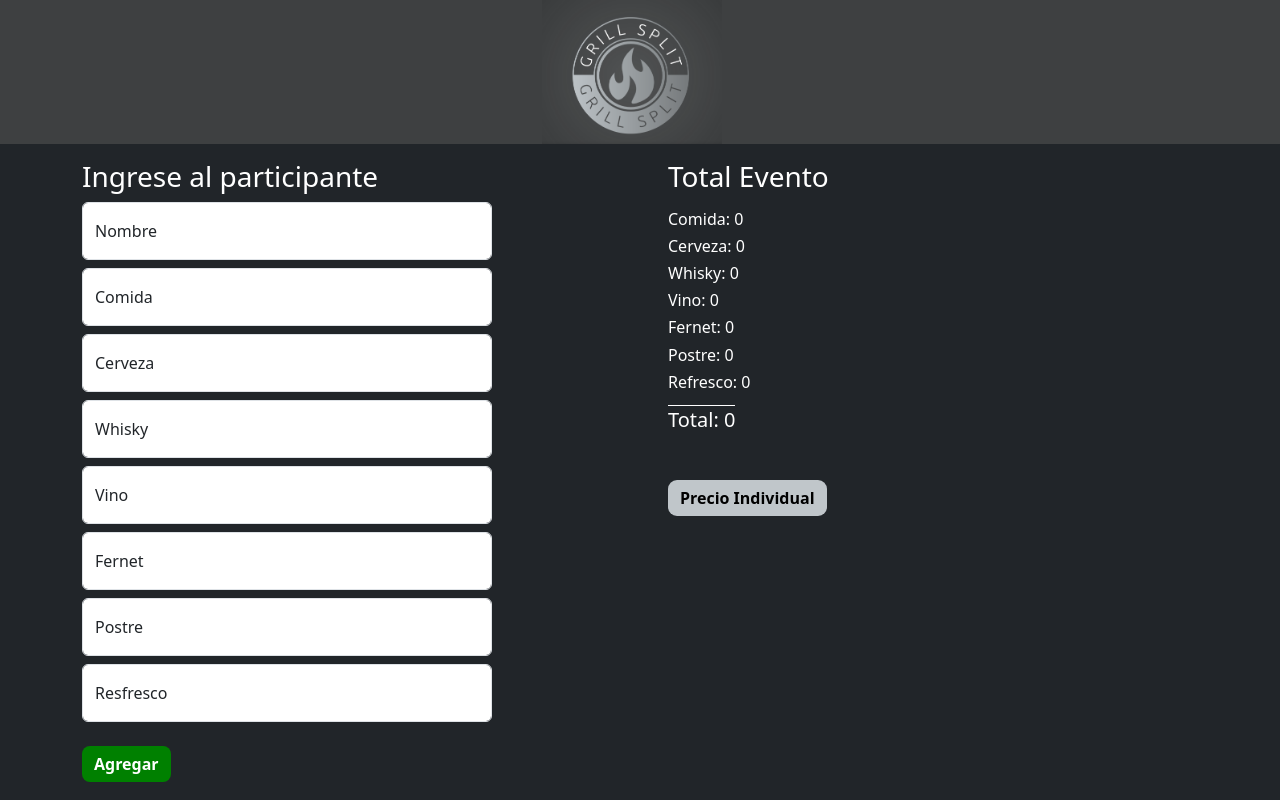
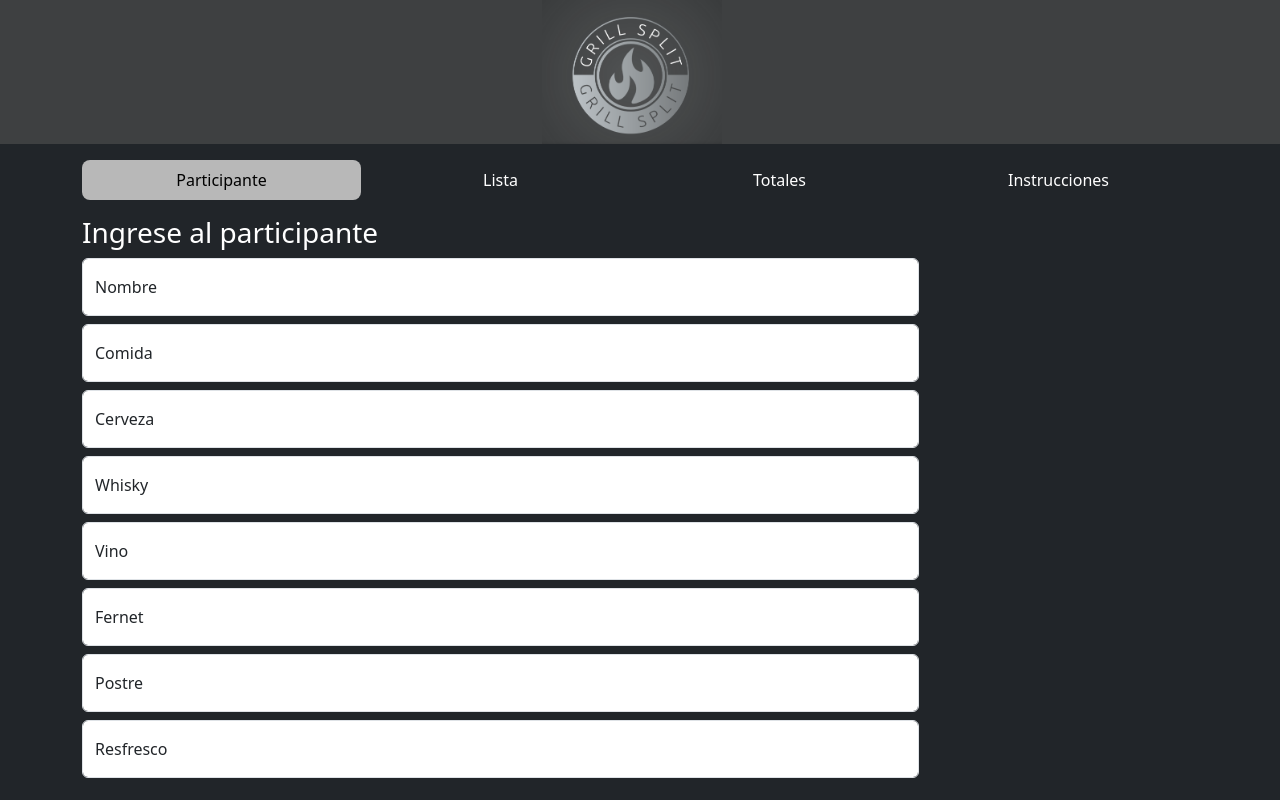
Before and after one commit to GabrielLaborda/Grill-Split, a React (Vite) app: page / in a window 1280 px wide. Shown: the top 800 px of the page. Built offline with nearby package versions, Linux system fonts and the light colour scheme.

Commit message:
Agregando Tabs e Instrucciones

```diff
--- a/package.json
+++ b/package.json
@@ -10,7 +10,9 @@
     "preview": "vite preview"
   },
   "dependencies": {
+    "bootstrap": "^5.3.2",
     "react": "^18.2.0",
+    "react-bootstrap": "^2.10.0",
     "react-dom": "^18.2.0",
     "uuid": "^9.0.1"
   },
--- a/src/App.jsx
+++ b/src/App.jsx
@@ -5,7 +5,11 @@ import TableGuests from './components/TableGuests';
 import NavBar from './components/NavBar';
 import Footer from './components/Footer';
 import IndividualAmount from './components/IndividualAmount';
+import Instruction from './components/Instruction';
 import { v4 as uuidv4 } from 'uuid';
+import Tab from 'react-bootstrap/Tab';
+import Tabs from 'react-bootstrap/Tabs';
+import "./app.css"
 
 function App() {
   const [totalFood, setTotalFood] = useState(0);
@@ -26,7 +30,7 @@ function App() {
 
 
   const calculateResults = () => {
-   // Calcular los checkbox que estan marcados.
+   // Calcular la cantidad de checkbox que estan marcados por columna.
     let countFood = 0;
     let countBeer = 0;
     let countWhisky = 0;
@@ -45,7 +49,7 @@ function App() {
       countSoda += guest.checkboxSoda ? 1 : 0;
     });
 
-      //Actualizar el estado de Costo individuales
+      //Actualizar el estado de Costos Individuales
       setFoodPerGuest(countFood!==0?(totalFood / countFood).toFixed(0):0);
       setBeerPerGuest(countBeer!==0?(totalBeer / countBeer).toFixed(0):0);
       setWhiskyPerGuest(countWhisky!==0?(totalWhisky / countWhisky).toFixed(0):0);
@@ -99,7 +103,7 @@ function App() {
     setTotalDessert(newTotalDessert);
     setTotalSoda(newTotalSoda);
 
-    // Creamos un objeto con los datos del participante
+    // Objeto con los datos del participante
     const guest = {
       id: uuidv4(),
       name: guestData.name,
@@ -157,7 +161,7 @@ function App() {
   setTotalDessert(dessertUpdate);
   setTotalSoda(sodaUpdate);
 
-  // Actualizar el estado
+  // Actualizamos el estado
   setGuests(updatedGuests);
 };
 
@@ -171,10 +175,27 @@ function App() {
     <NavBar />
     <div className='bg-dark text-white pt-3'>
       <div className="container">
-        <div className="row">
-          <GuestForm onSubmit={handleSubmit}/>
-          <div className="col">
+        <Tabs defaultActiveKey="form"
+             variant='pills'
+              className="mb-3  mx-auto "
+              justify>
+          <Tab eventKey="form" title="Participante">
+            <GuestForm onSubmit={handleSubmit}/>
+          </Tab>
+          <Tab eventKey="guest" title="Lista" className='prueba'>
+            <div>
+              <TableGuests
+              guests={guests}
+              calculateResults={calculateResults}
+              setGuests={setGuests}
+              onDelete={handleDelete}
+              reloadPage={reloadPage}
+            />
+            </div>
+          </Tab>
+          <Tab eventKey="totals" title="Totales" className='prueba'>
             <div className="row">
+            <div className="col-6">
               <TotalsAmounts
               totalFood ={totalFood}
               totalBeer ={totalBeer}
@@ -185,7 +206,7 @@ function App() {
               totalSoda ={totalSoda}
               />
             </div>
-            <div className="row">
+            <div className="col-6">
               <IndividualAmount
               foodPerGuest ={foodPerGuest}
               beerPerGuest ={beerPerGuest}
@@ -196,18 +217,12 @@ function App() {
               sodaPerGuest ={sodaPerGuest}
               />
             </div>
-          </div>
-        </div>
-        <div>
-          <TableGuests
-          guests={guests}
-          calculateResults={calculateResults}
-          setGuests={setGuests}
-          onDelete={handleDelete}
-          reloadPage={reloadPage}
-        />
-
-        </div>
+            </div>
+          </Tab>
+          <Tab eventKey="instructions" title="Instrucciones">
+            <Instruction />
+          </Tab>
+        </Tabs>
       </div>
       </div>
       <Footer />
@@ -216,3 +231,10 @@ function App() {
 }
 
 export default App;
+
+/*
+      <Tab eventKey="home" title="Home">
+        Tab content for Home
+      </Tab>
+
+      */
--- /dev/null
+++ b/src/app.css
@@ -0,0 +1,12 @@
+.nav-pills .nav-link {
+  border-radius: 8px;
+  color: white;
+  font-size: 16px;
+}
+.nav-pills .nav-link.active {
+  background-color: rgb(184, 184, 184);
+  color: black;
+}
+.prueba {
+  min-height: 500px;
+}
--- a/src/components/IndividualAmount.css
+++ b/src/components/IndividualAmount.css
@@ -1,15 +1,5 @@
-.collapseHeight {
-  min-height: 80px;
+@media screen and (max-width: 450px) {
+  .h3-height {
+    height: 60px;
+  }
 }
-.collapseWidth {
-  width: 150px;
-  padding: 0px, 0px, 0px, 0px;
-}
-.buttonCollapse {
-  background-color: #c0c6ca;
-  color: rgb(0, 0, 0);
-  font-weight: 600;
-  padding: 6px 12px 6px 12px;
-  border-radius: 9px;
-  border: none;
-}
--- a/src/components/IndividualAmount.jsx
+++ b/src/components/IndividualAmount.jsx
@@ -3,15 +3,9 @@ import "./IndividualAmount.css"
 
 function individualAmount({foodPerGuest, beerPerGuest, whiskyPerGuest, winePerGuest, fernetPerGuest , dessertPerGuest, sodaPerGuest}) {
   return (
-    <div className='ms-3'>
-        <p className='m-0'>
-            <button className="buttonCollapse" type="button" data-bs-toggle="collapse"      data-bs-target="#collapseWidthExample" aria-expanded="false" aria-controls="collapseWidthExample">
-                Precio Individual
-            </button>
-        </p>
-        <div className='collapseHeight'>
-            <div className="collapse collapse-horizontal" id="collapseWidthExample">
-                <div className="card card-body collapseWidth text-white bg-dark pt-2 ps-0">
+    <>
+        <div className="col ms-3 d-inline-flex flex-column">
+        <h4 className='mb-3 h3-height'>Precio por Persona </h4>
             <h6>Comida: {foodPerGuest}</h6>
             <h6> Cerveza: {beerPerGuest}</h6>
             <h6> Whisky: {whiskyPerGuest}</h6>
@@ -20,9 +14,7 @@ function individualAmount({foodPerGuest, beerPerGuest, whiskyPerGuest, winePerGu
             <h6> Postre: {dessertPerGuest}</h6>
             <h6> Refresco: {sodaPerGuest}</h6>
         </div>
-            </div>
-        </div>
-    </div>
+    </>
   )
 }
 
--- /dev/null
+++ b/src/components/Instruction.jsx
@@ -0,0 +1,54 @@
+import React from 'react'
+
+function Instruction() {
+  return (
+    <>
+        <h1 className='mt-5'>Instrucciones para la Aplicación "GRILL SPLIT"</h1>
+        <p className='mb-5'>¡Bienvenido a Grill Split, la aplicación perfecta para dividir los gastos de un asado o cualquier comida entre amigos de manera justa y sencilla! Aquí te explicamos cómo utilizar cada una de las tres pestañas de la aplicación</p>
+      <div className='mb-5'>
+        <h2 className='mb-3'>Pestaña 1: Formulario de Participantes y Aportes</h2>
+        <ol>
+          <li>
+            <strong>Completa el Formulario:</strong> Completa el formulario ingresando los nombres de los participantes y la cantidad que aportaron en  comida, bebidas, alcohol, postre, etc.
+          </li>
+          <li>
+            <strong>Guardar Datos:</strong> Una vez que hayas ingresado toda la información, presiona el botón "Agregar" para registrar los datos de los participantes y sus aportes.
+          </li>
+        </ol>
+      </div>
+
+      {/* Pestaña 2: Listado de Participantes y Cálculo de Resultados */}
+      <div className='mb-5'>
+        <h2 className='mb-3'>Pestaña 2: Listado de Participantes y Cálculo de Resultados</h2>
+        <ol>
+          <li>
+            <strong>Selección de Consumos:</strong> Dirígete a la segunda pestaña donde encontrarás la lista de participantes.
+          </li>
+          <li>
+            <strong>Marca los Checkboxes:</strong> Marca los checkboxes según lo que cada participante haya consumido.
+          </li>
+          <li>
+            <strong>Cálculo de Resultados:</strong> Después de marcar los checkboxes, presiona el botón "Calcular Resultados".
+          </li>
+        </ol>
+      </div>
+
+      {/* Pestaña 3: Totales del Evento y por Concepto */}
+      <div className='mb-5'>
+        <h2 className='mb-3'>Pestaña 3: Totales del Evento y por Concepto</h2>
+        <ol>
+          <li>
+            <strong>Visualización de Totales:</strong> Accede a la tercera pestaña para ver los totales del evento y los totales individuales por concepto (comida, bebidas, etc.).
+          </li>
+          <li>
+            <strong>Precio Individual:</strong> La tabla te mostrará cuánto debe pagar cada participante por cada concepto.
+          </li>
+        </ol>
+      </div>
+
+      <p className='pb-5 m-0'>¡Listo! Con estas simples instrucciones, podrás utilizar DivideGastosAsado de manera efectiva y equitativa. ¡Disfruta de tus comidas compartidas!</p>
+    </>
+  )
+}
+
+export default Instruction
--- a/src/components/TotalsAmounts.jsx
+++ b/src/components/TotalsAmounts.jsx
@@ -1,7 +1,8 @@
 const TotalsAmounts = ({ totalFood, totalBeer, totalWhisky, totalWine, totalFernet, totalDessert,totalSoda }) => {
     return (
+      <>
         <div className="col ms-3 d-inline-flex flex-column">
-            <h3 className='mb-3'>Total  Evento </h3>
+        <h3 className='mb-3 h3-height'>Total  Evento </h3>
               <h6>Comida: {totalFood}</h6>
               <h6>Cerveza: {totalBeer}</h6>
               <h6>Whisky: {totalWhisky}</h6>
@@ -11,6 +12,7 @@ const TotalsAmounts = ({ totalFood, totalBeer, totalWhisky, totalWine, totalFern
               <h6 className='pb-2'>Refresco: {totalSoda}</h6>
               <h5 className='mb-5'> <span className='border-top border-white'>Total: {totalFood + totalBeer + totalWhisky + totalWine + totalFernet + totalDessert + totalSoda}</span></h5>
         </div>
+      </>
     );
   };
 
```
Also changed, not shown: 2 other files (tests, documents, lock files or other folders). Lines whose indentation alone changed are shown as unchanged.
